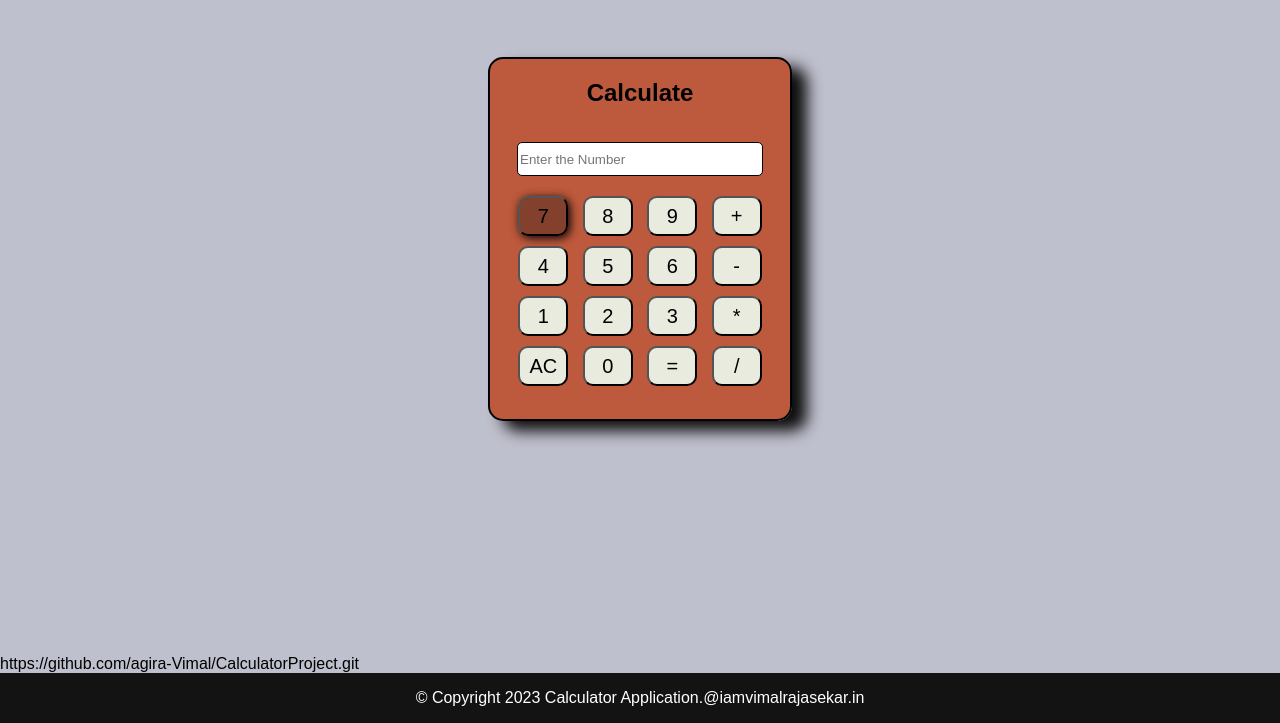
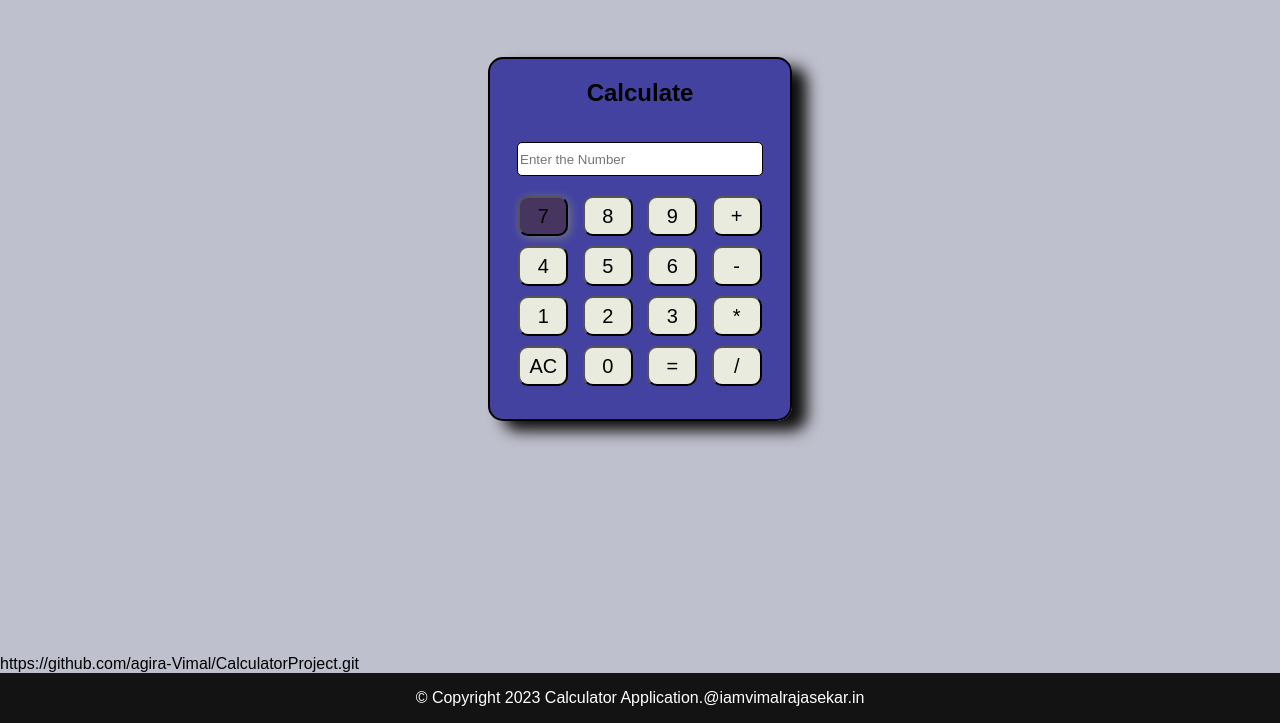
Before and after one commit to agira-Vimal/Calculator, a plain HTML site: page index.html in a window 1280 px wide. In both pictures the pointer is over the input 543 px from the left and 293 px from the top of the page. Shown: the part 77-800 px from the top of the page. Drawn offline with nearby package versions, Linux system fonts and the light colour scheme.

Commit message:
modified style.css

```diff
--- a/styles.css
+++ b/styles.css
@@ -57,7 +57,7 @@ body{
     text-align: center;
     margin: 60px auto;
     box-shadow: 15px 10px 15px rgb(14, 13, 13);
-    background-color: rgba(189, 77, 43, 0.89); ;
+    background-color: rgba(53, 51, 156, 0.89); ;
     }
 
     .btn{
@@ -71,10 +71,11 @@ body{
 
     .btn:hover{
     background-color: rgba(73, 40, 30, 0.5);
-    box-shadow: 2px 2px 10px black;
+    box-shadow: 2px 2px 10px rgb(111, 120, 136);
     }
 
     .outer{
+
     height:30px;
     width:240px;
     border: 1px solid black;
```
